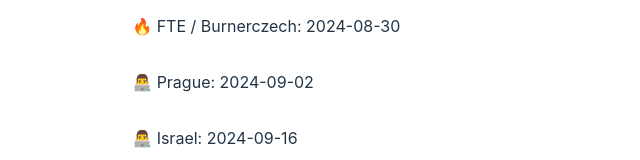
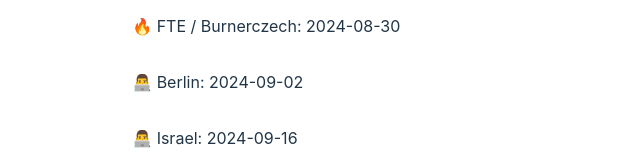
Before and after one commit to soof-golan/whereis.soofgolan.com, a React (Vite) app: page / in a window 1280 px wide. Shown: the part 1754-1914 px from the top of the page, without its empty margins (319-959 px from the left). Built offline with nearby package versions, Linux system fonts and the light colour scheme.

Commit message:
remove prague from schefule (for now)

```diff
--- a/src/App.tsx
+++ b/src/App.tsx
@@ -89,7 +89,7 @@ const schedule: Schedule = [
         date: moment('2024-08-30')
     },
     {
-        location: "👨‍💻 Prague",
+        location: "👨‍💻 Berlin",
         date: moment('2024-09-02')
     },
     {
```
